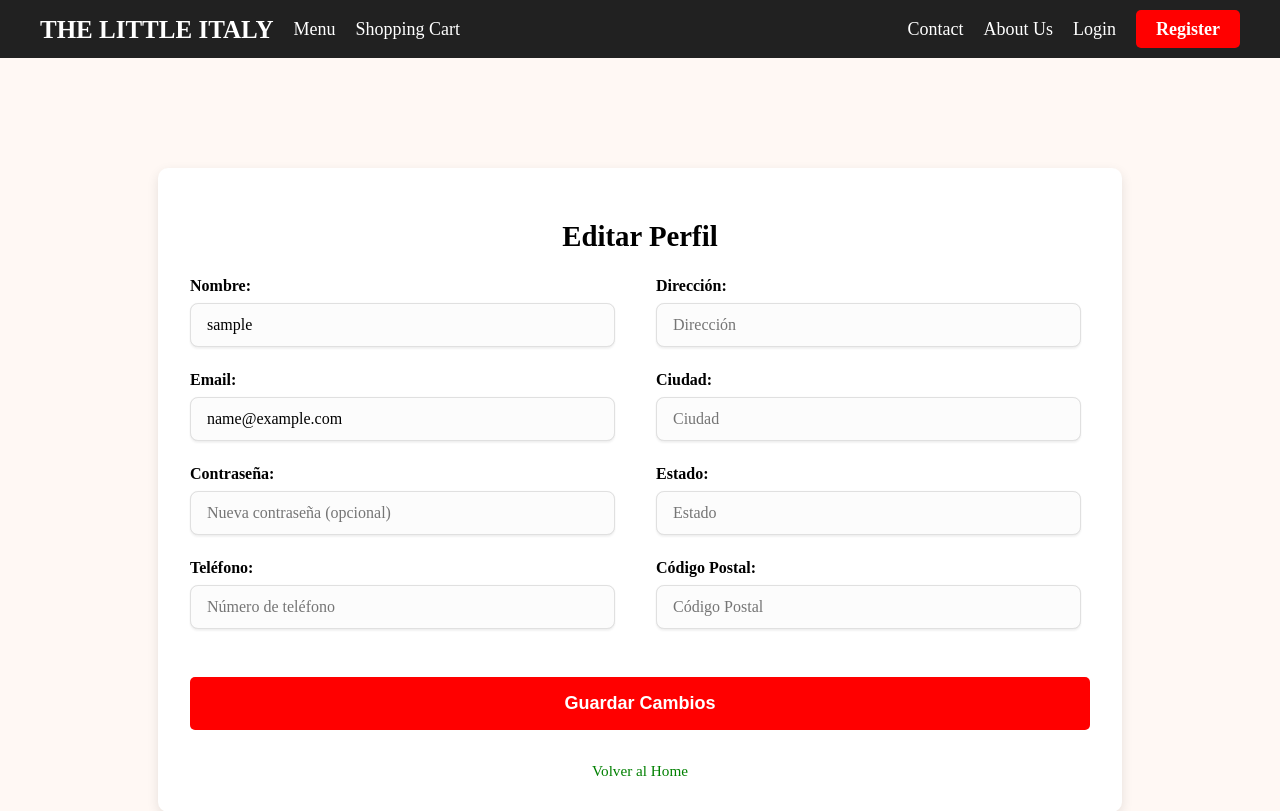
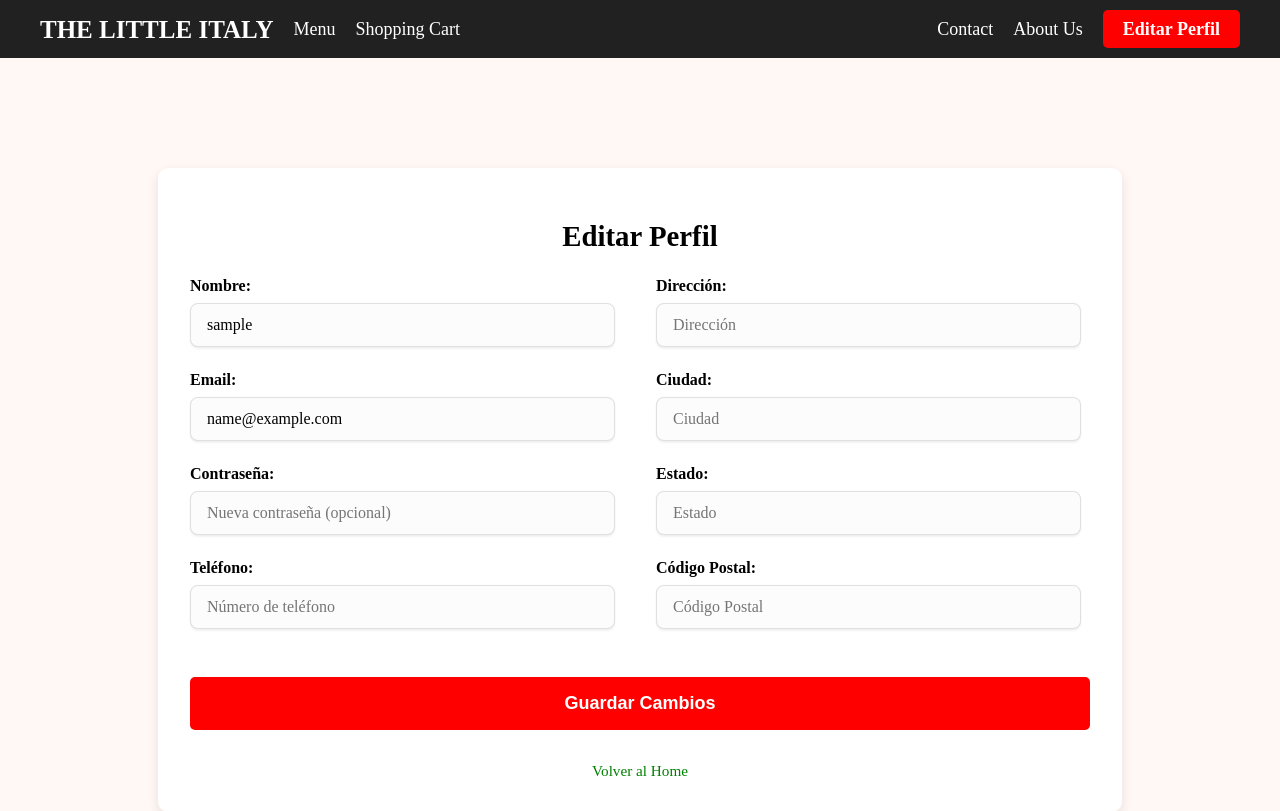
Before and after one commit to mgonzalz/doo_little-italy, a Django app: page /auth/edit-profile/ in a window 1280 px wide. Shown: the top 811 px of the page. Run offline with Django 4.2, Linux system fonts and the light colour scheme; the visitor is signed in with stand-in values (Sample User, id 1); some web fonts are replaced.

Commit message:
adaptar encabezado cuando inicie sesión

```diff
--- a/pizzeria/core/templates/core/base.html
+++ b/pizzeria/core/templates/core/base.html
@@ -23,9 +23,13 @@
 		<div class="nav-right">
 			<a href="{% url 'contact' %}">Contact</a>
 			<a href="{% url 'about' %}">About Us</a>
+			{% if request.user.is_authenticated %}
+			<a href="{% url 'edit-profile' %}" class="register-button">Editar Perfil</a>
+			{% else %}
 			<a href="{% url 'login' %}">Login</a>
 			<a href="{% url 'register' %}" class="register-button">Register</a>
-		</div>
+		{% endif %}
+	</div>
 	</nav>
 	{% block content %}{% endblock %}
 </body>
```
